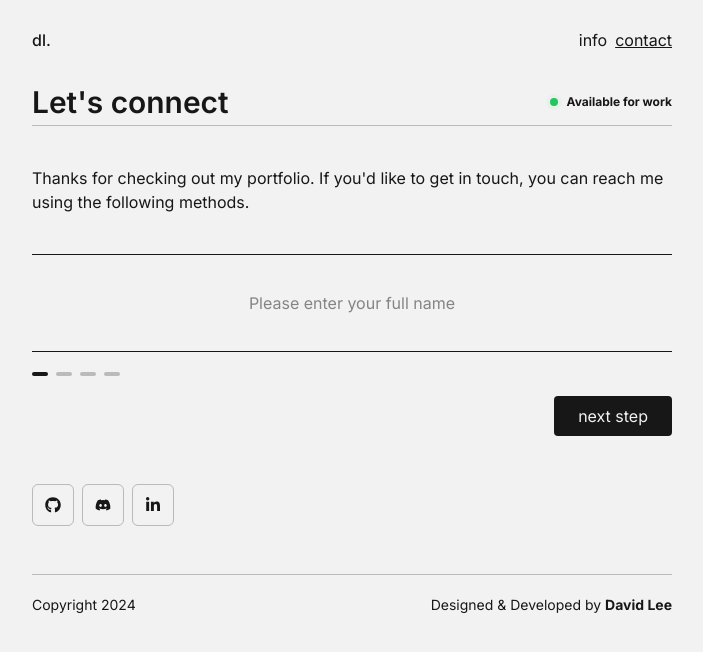
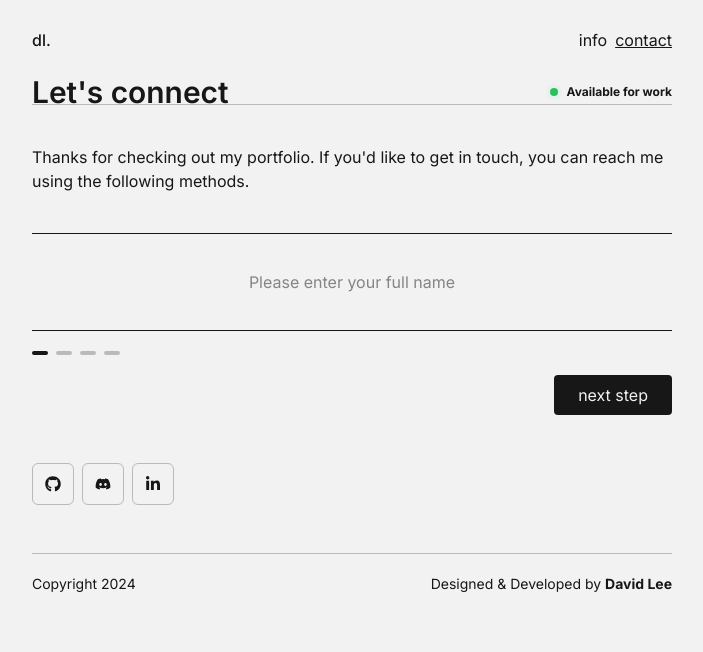
Before and after one commit to DLee1993/portfolio_website, a Next.js app: page /contact in a window 1280 px wide. Shown: the top 652 px of the page, without its empty margins (288-991 px from the left). Built offline with nearby package versions, Linux system fonts and the light colour scheme.

Commit message:
added text-base to root

```diff
--- a/app/layout.tsx
+++ b/app/layout.tsx
@@ -26,7 +26,7 @@ export default function RootLayout({
 }>) {
     return (
         <html lang="en">
-            <body className={`${inter.className} antialiased text-foreground bg-background`}>
+            <body className={`${inter.className} antialiased text-foreground bg-background text-base`}>
                 <Header />
                 <main>{children}</main>
                 <Footer />
```
